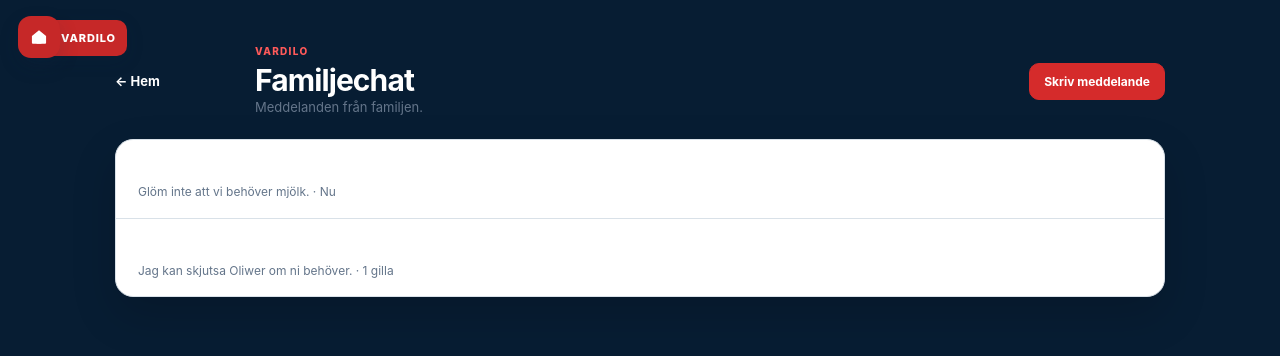
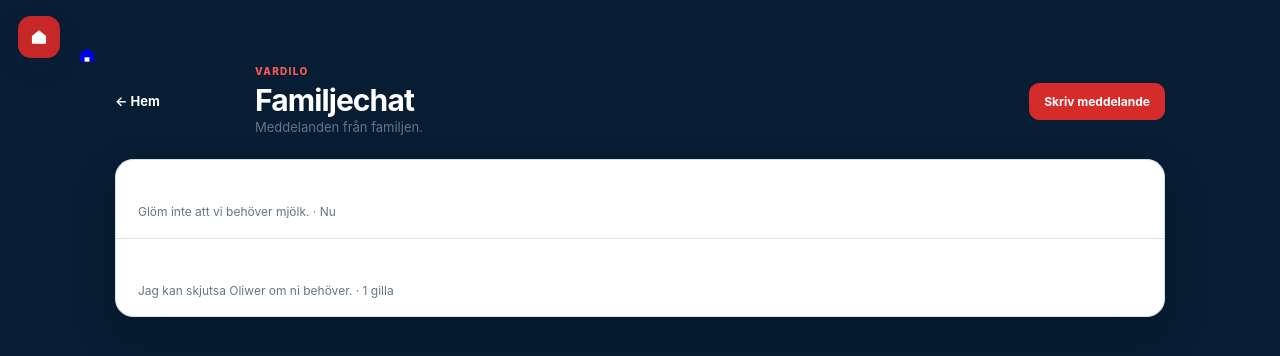
Before and after one commit to AdrianAmbjorn/Vardilo, a Next.js app: page /chat in a window 1280 px wide. Shown: the top 356 px of the page. Built offline with nearby package versions, Linux system fonts and the light colour scheme.

Commit message:
Refine section page home navigation logo

```diff
--- a/app/section-page.tsx
+++ b/app/section-page.tsx
@@ -24,9 +24,12 @@ export default function SectionPage({
 }) {
   return (
     <main className="section-shell">
-      <Link href="/" aria-label="Till Vardilo hem" style={{ position: "fixed", top: 20, left: 22, zIndex: 30, display: "flex", alignItems: "center", gap: 8, padding: "8px 11px", borderRadius: 10, background: "#c62828", color: "#ffffff", textDecoration: "none", fontSize: 11, fontWeight: 800, letterSpacing: ".08em", boxShadow: "0 5px 18px rgba(16,42,67,.14)" }}>
+      <Link
+        href="/"
+        aria-label="Till Vardilo hem"
+        className="section-home-logo"
+      >
         <HouseIcon />
-        <span>VARDILO</span>
       </Link>
       <header className="section-header">
         <Link href="/" className="back-link">← Hem</Link>
```
